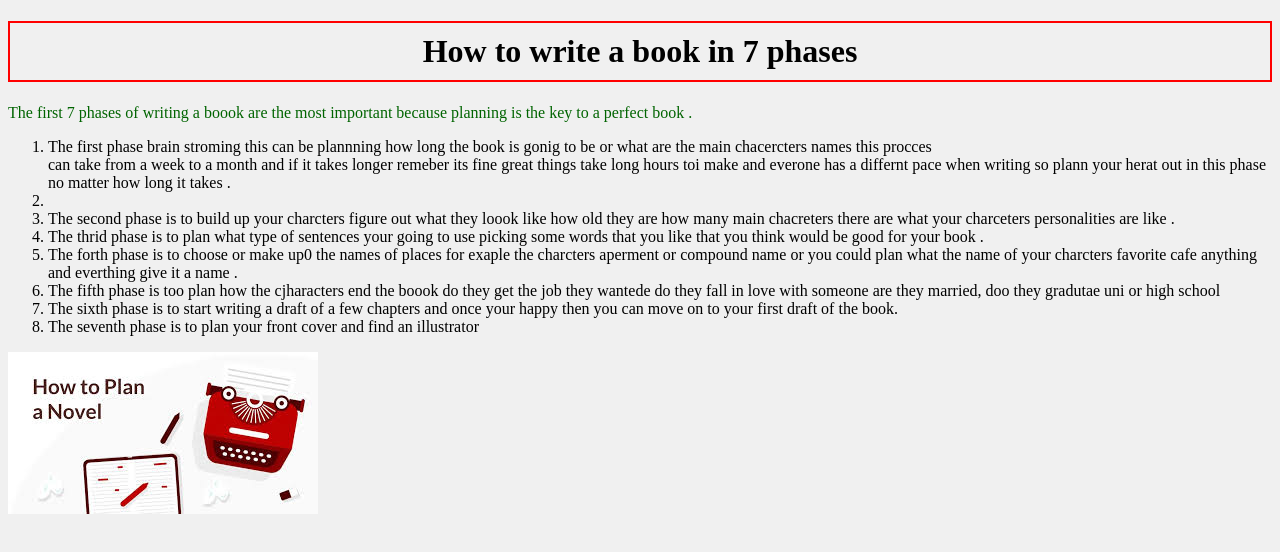
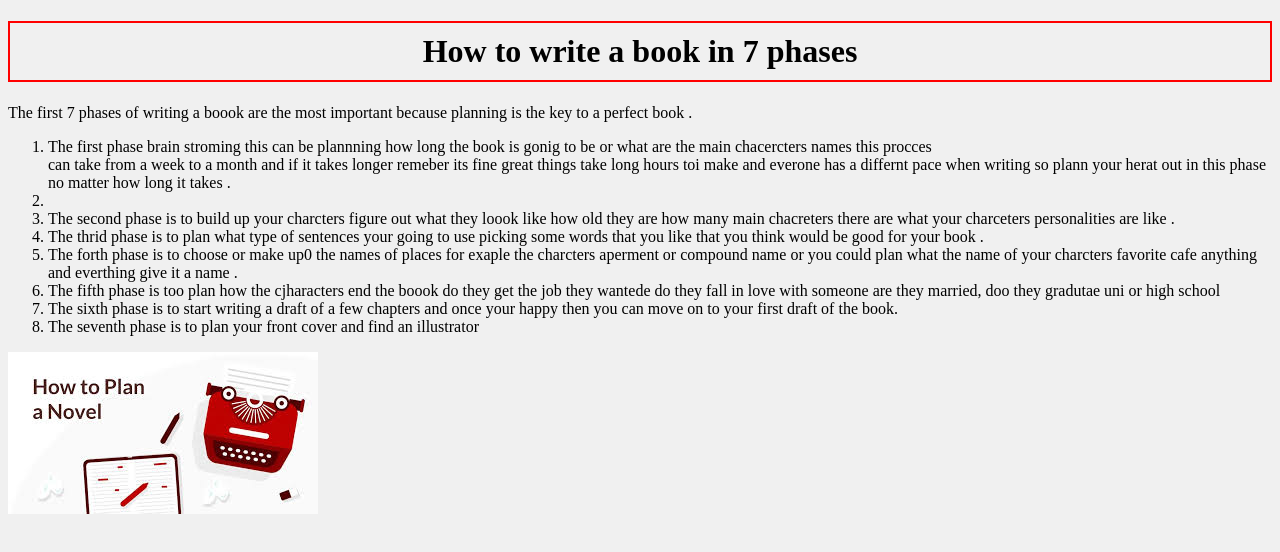
Before and after one commit to ls100531-dot/LeahS7F, a plain HTML site: page index.html in a window 1280 px wide. Drawn offline with Linux system fonts and the light colour scheme.

Commit message:
Update style.css

```diff
--- a/style.css
+++ b/style.css
@@ -5,7 +5,7 @@ body {
 
 /* Style for all paragraphs */
 p {
-    color: darkgreen;
+    color: jet black ;
     font-size: 16px;
     font-family: 'Charter BT', serif;
 }
```
